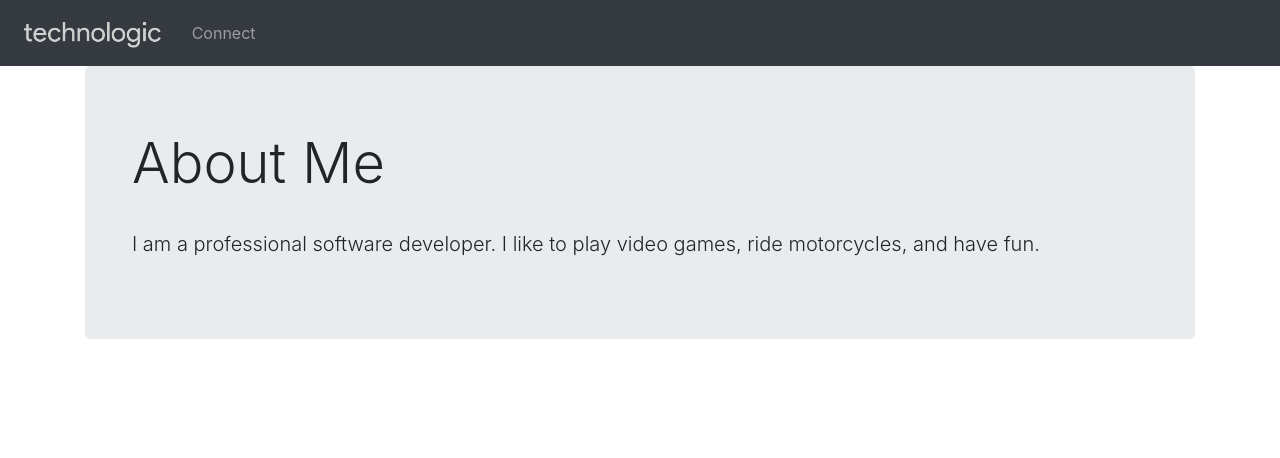
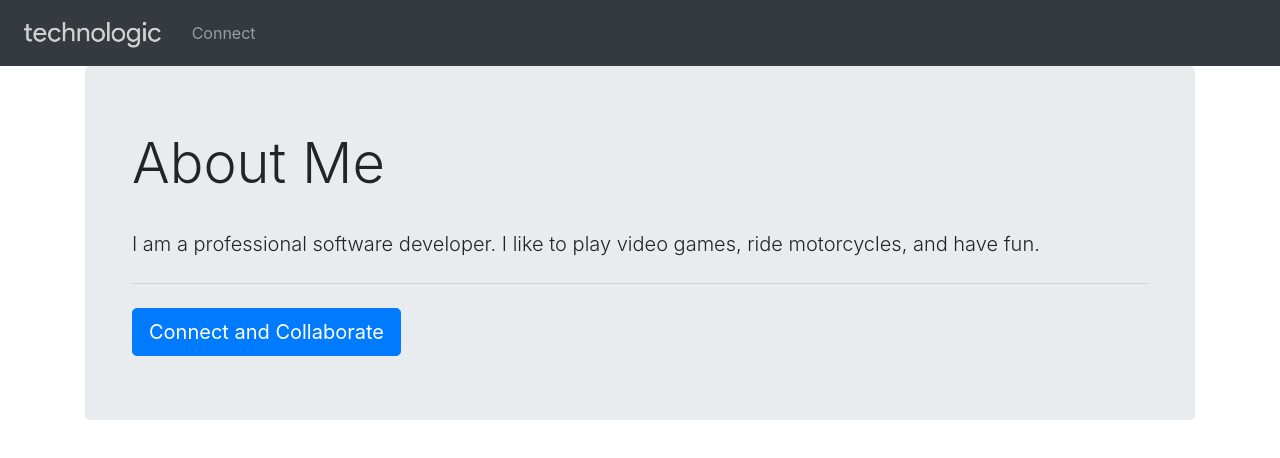
Before and after one commit to technologic808/personal-website, an Angular app: page /dashboard in a window 1280 px wide. Shown: the top 458 px of the page. Built offline with nearby package versions, Linux system fonts and the light colour scheme.

Commit message:
Update dashboard.component.html

```diff
--- a/src/app/dashboard/dashboard.component.html
+++ b/src/app/dashboard/dashboard.component.html
@@ -4,9 +4,18 @@
       About Me
     </h1>
     <br />
+
     <p class="lead">
       I am a professional software developer. I like to play video games, ride
       motorcycles, and have fun.
     </p>
+    <hr class="my-4" />
+    <a
+      class="btn btn-primary btn-lg"
+      routerLink="/connect"
+      routerLinkActive="active"
+      role="button"
+      >Connect and Collaborate</a
+    >
   </div>
 </div>
```
